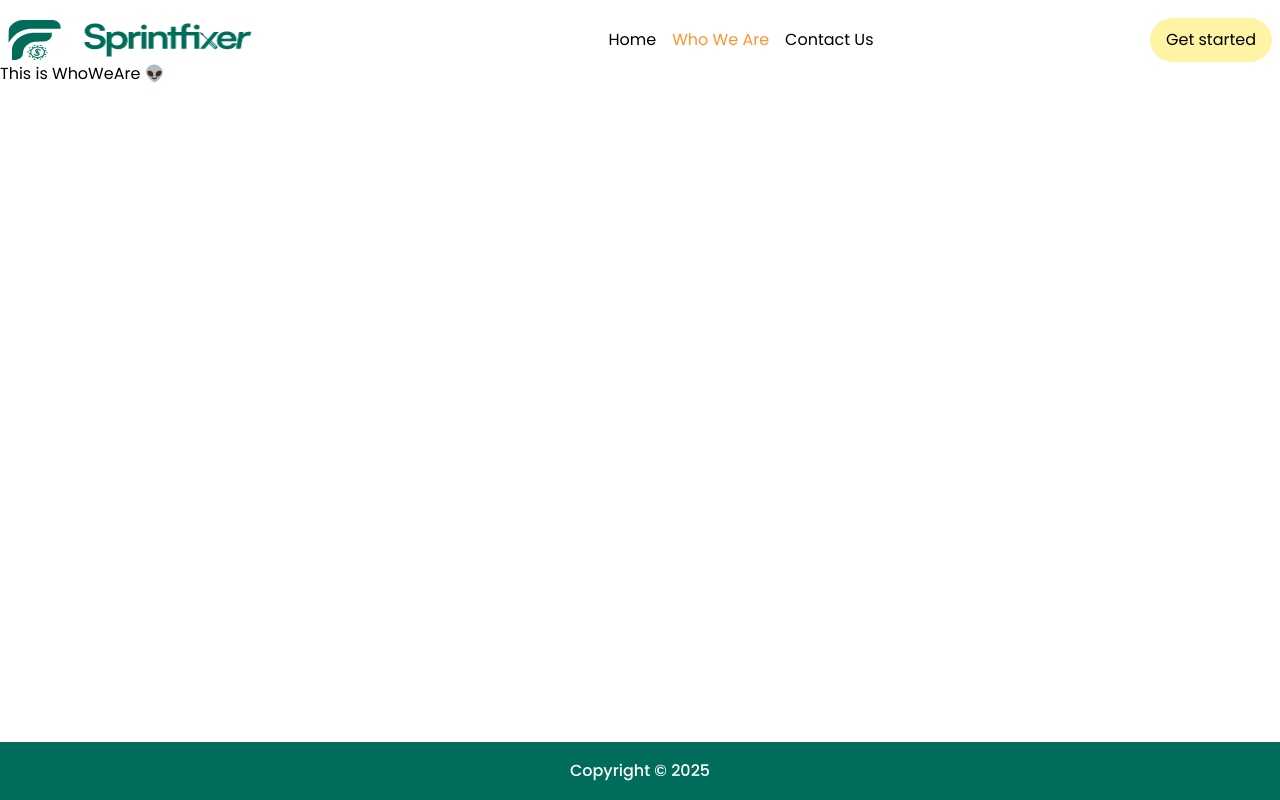
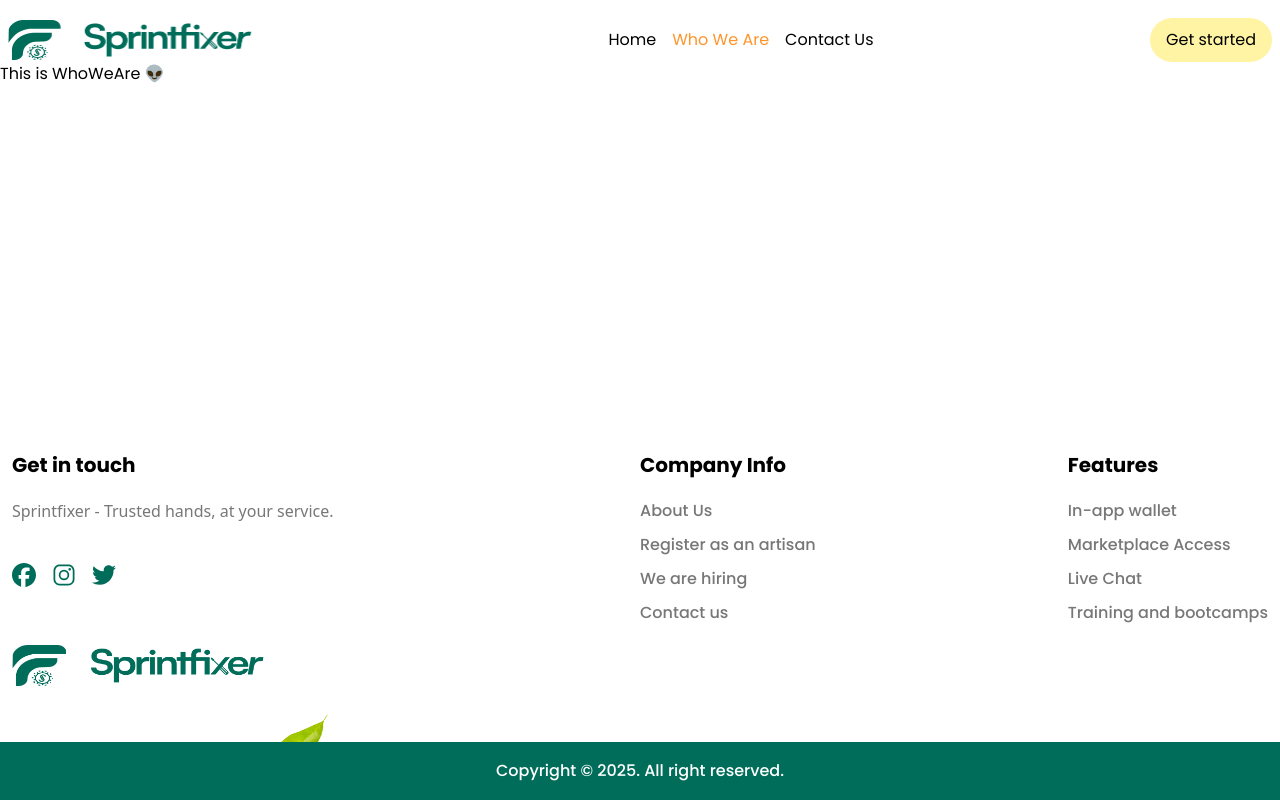
Before and after one commit to CodeRheem/coderheem-rock-project, a React (Vite) app: page /who-we-are in a window 1280 px wide. Built offline with nearby package versions, Linux system fonts and the light colour scheme.

Commit message:
modified footer component

```diff
--- a/src/components/Footer.jsx
+++ b/src/components/Footer.jsx
@@ -1,8 +1,104 @@
+import { FaTwitter } from "react-icons/fa";
+import { FaFacebook } from "react-icons/fa6";
+import { IoLogoInstagram } from "react-icons/io5";
+import { NavLink, useLocation } from "react-router-dom";
+import leaf from "../assets/green-leaf.png";
+import logo from "../assets/logo.png";
+
 function Footer() {
+  // Get current path route's name
+  const location = useLocation();
+
+  // Check if it's on contact-us page/route
+  const isContactPage = location.pathname === "/contact";
+
   return (
-    <footer>
-      <p className="bg-(--bg-green) py-[17px] text-center text-white text-base font-medium">
-        Copyright &copy; {new Date().getFullYear()}
+    <footer className="pt-24">
+      {/* 3 Column Grid Section */}
+      <section className="container mx-auto gap-10 justify-between grid grid-cols-1 md:[grid-template-columns:2fr_1fr_1fr] px-3 2xl:px-0">
+        {/* Get in Touch */}
+        <article>
+          <h3 className="mb-5 font-bold text-xl">Get in touch</h3>
+          <p className="font-[sans] text-[var(--text-secondary)] mb-10 text-base font-medium ">
+            Sprintfixer - Trusted hands, at your service.
+          </p>
+          <div className="flex space-x-4 footer-icons">
+            <NavLink to="#">
+              <span
+                className="cursor-pointer hover:text-shadow-green-50"
+                style={{ color: "var(--primary-color)" }}
+              >
+                <FaFacebook size={24} />
+              </span>
+            </NavLink>
+            <NavLink to="#">
+              <span
+                className="cursor-pointer"
+                style={{ color: "var(--primary-color)" }}
+              >
+                <IoLogoInstagram size={24} />
+              </span>
+            </NavLink>
+            <NavLink to="#">
+              <span
+                className="cursor-pointer"
+                style={{ color: "var(--primary-color)" }}
+              >
+                <FaTwitter size={24} />
+              </span>
+            </NavLink>
+          </div>
+        </article>
+        {/* === Company Info === */}
+        <article>
+          <h3 className="mb-5 font-bold text-xl">Company Info</h3>
+          <ul className="space-y-2 text-[var(--text-secondary)] text-base font-medium">
+            <NavLink to="">
+              <li className="hover:text-gray-800 mb-2.5">About Us</li>
+            </NavLink>
+            <NavLink to="">
+              <li className="hover:text-gray-800 mb-2.5">
+                Register as an artisan
+              </li>
+            </NavLink>
+            <NavLink>
+              <li className="hover:text-gray-800 mb-2.5">We are hiring</li>
+            </NavLink>
+            <NavLink to="/contact">
+              <li className="hover:text-gray-800">Contact us</li>
+            </NavLink>
+          </ul>
+        </article>
+        {/* Features */}
+        <article className="md:justify-self-end">
+          <h3 className="mb-5 font-bold text-xl">Features</h3>
+          <ul className="text-[var(--text-secondary)] text-base font-medium">
+            <NavLink to="">
+              <li className="hover:text-gray-800 mb-2.5">In-app wallet</li>
+            </NavLink>
+            <NavLink to="">
+              <li className="hover:text-gray-800 mb-2.5">Marketplace Access</li>
+            </NavLink>
+            <NavLink to="">
+              <li className="hover:text-gray-800 mb-2.5">Live Chat</li>
+            </NavLink>
+            <NavLink to="">
+              <li className="hover:text-gray-800">Training and bootcamps</li>
+            </NavLink>
+          </ul>
+        </article>
+      </section>
+      <div className="container mx-auto pt-5 px-3 2xl:px-0 relative">
+        <img src={logo} className="max-w-[335px]" />
+        <div className="absolute top-20 left-40 md:left-65 w-fit -z-1">
+          <img src={leaf} className="object-cover w-20 h-20 max-h-[50%]" />
+        </div>
+      </div>
+      {/* Dynamicaly render Copyright background color section */}
+      <p
+        className={` ${isContactPage ? "bg-[var(--accent-clr)] text-dark" : "bg-(--bg-green) text-white"} py-[17px] text-center  text-base font-medium mt-14`}
+      >
+        Copyright &copy; {new Date().getFullYear()}. All right reserved.
       </p>
     </footer>
   );
```
